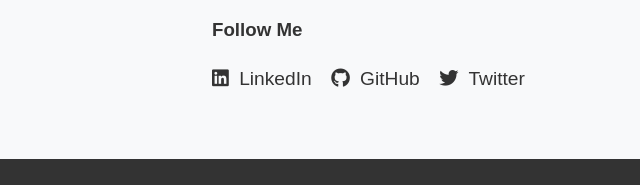
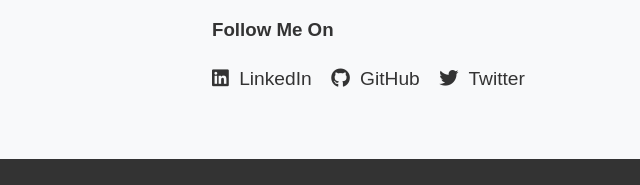
Before and after one commit to chethu2001/portfolio, a plain HTML site: page index1.html in a window 1280 px wide. Shown: the part 2675-2860 px from the top of the page, 28-668 px from the left. Drawn offline with Linux system fonts and the light colour scheme.

Commit message:
some changes on indexfile

```diff
--- a/index1.html
+++ b/index1.html
@@ -96,7 +96,7 @@
 
             <button type="submit">Submit</button>
         </form>
-        <h3>Follow Me</h3>
+        <h3>Follow Me On</h3>
         <ul class="social-media">
             <li><a href="www.linkedin.com/in/chethan-hk-aT1718." target="_blank"><i class="fab fa-linkedin"></i> LinkedIn</a></li>
             <li><a href="https://github.com/chethu2001/myproject1.git" target="_blank"><i class="fab fa-github"></i> GitHub</a></li>
```
